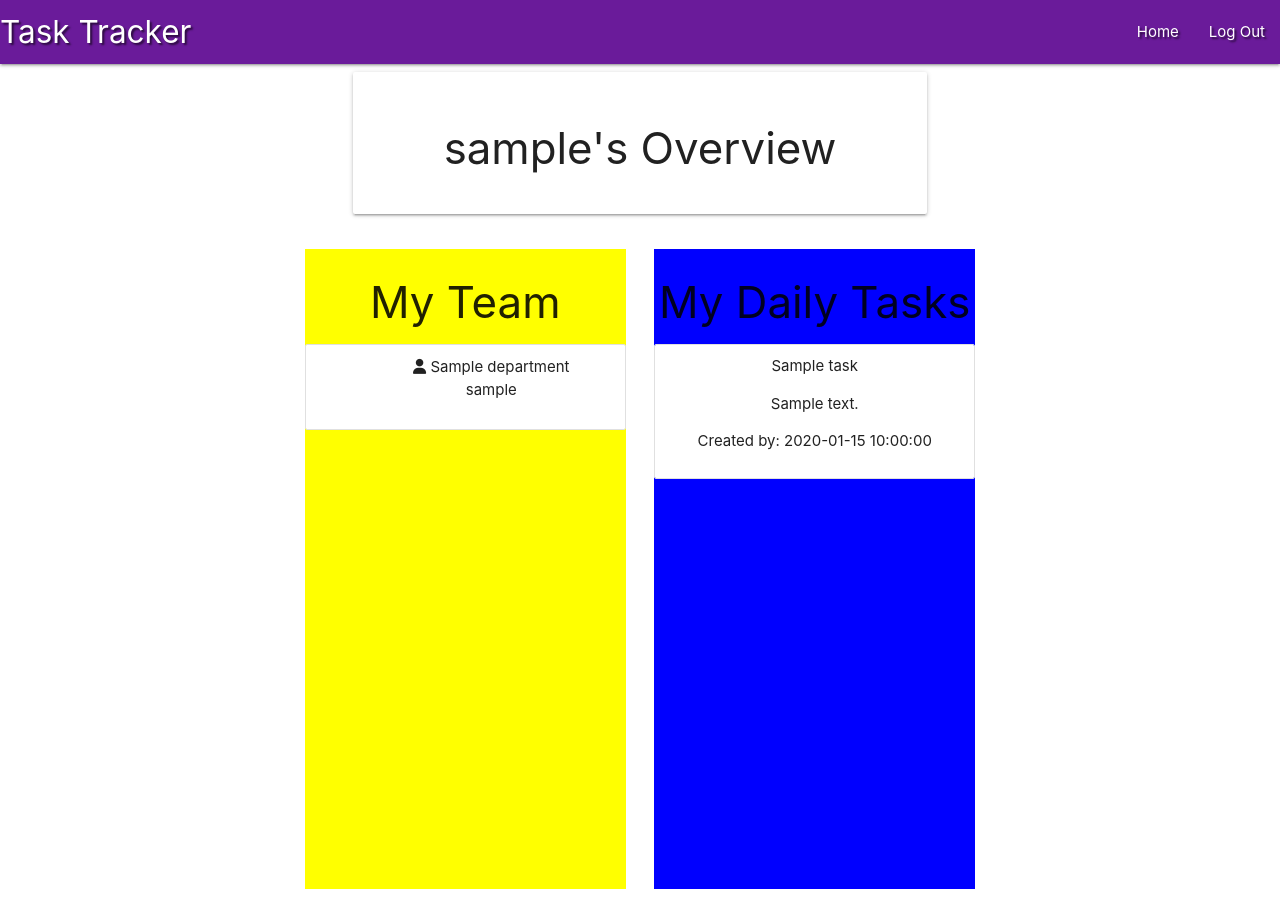
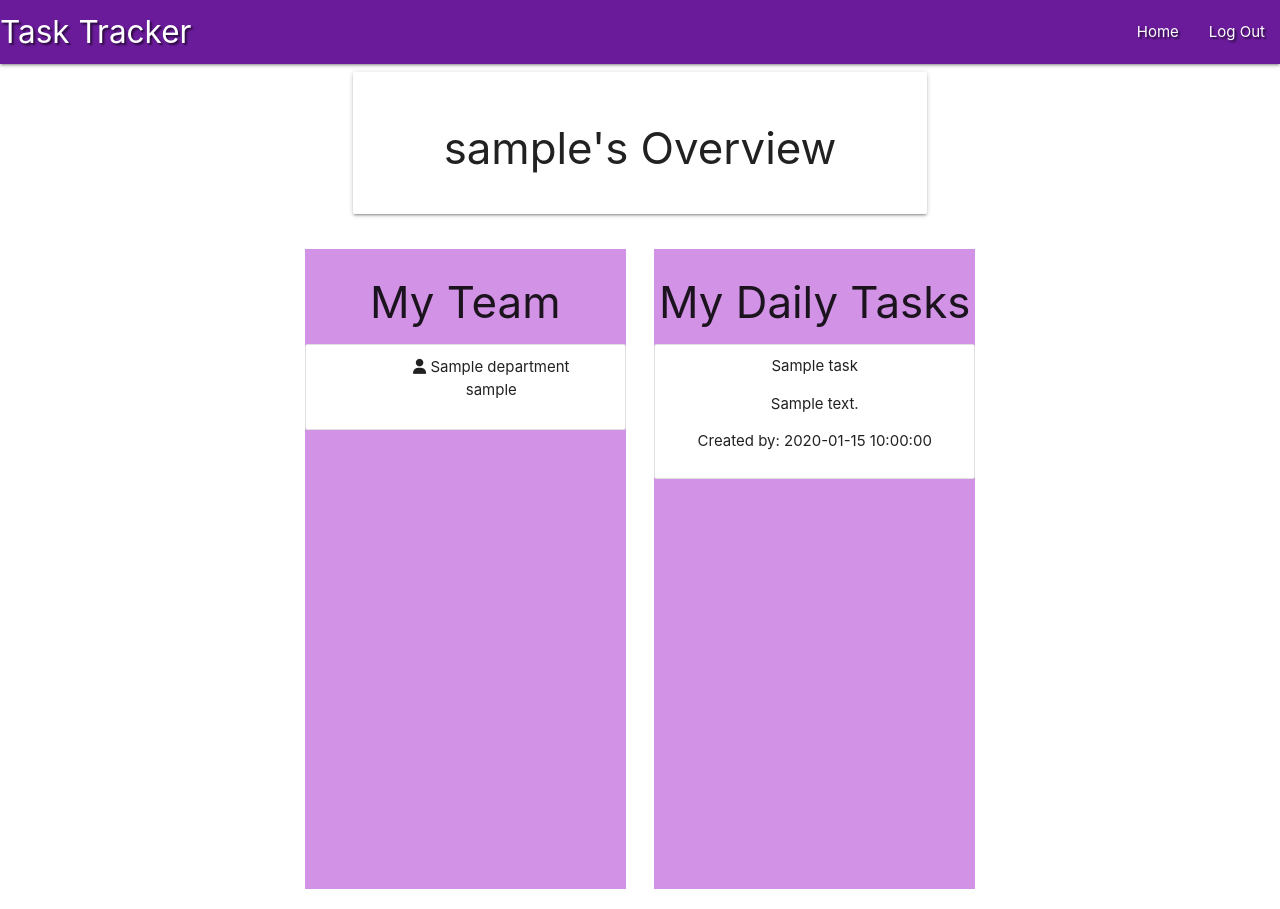
Before and after one commit to Mark-Assessment/D-Santana-retail-store-M3-2, a Flask app: page /profile/1 in a window 1280 px wide. Run offline with Flask 3, Linux system fonts and the light colour scheme; the visitor is signed in with stand-in values (Sample User, id 1); a database or web service that is not in the repository returns one stand-in record (values such as "Sample title"); some libraries are stand-ins or nearby versions.

Commit message:
Add new colour palette for overview page

```diff
--- a/static/css/style.css
+++ b/static/css/style.css
@@ -1,6 +1,6 @@
 /* Website body custom color*/
 body {
-    background-color: #fffff;
+    background-color: white;
 }
 
 /* Navbar custom style*/
@@ -54,12 +54,10 @@ body {
     box-sizing: border-box;
   }
 
-
-
   .divone {
-    background-color: yellow;
+    background-color: #d292e5;
   }
 
   .divtwo {
-    background-color: blue;
+    background-color: #d292e5;
   }
```
